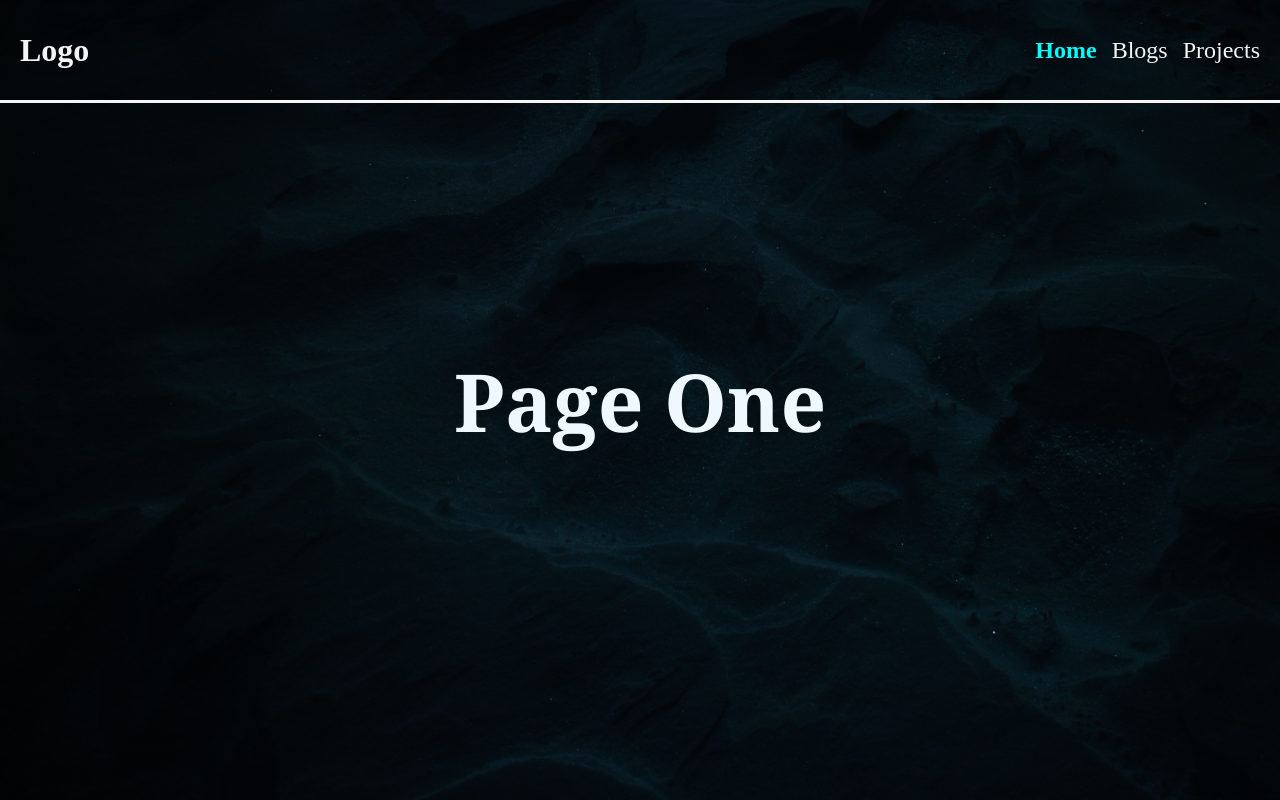
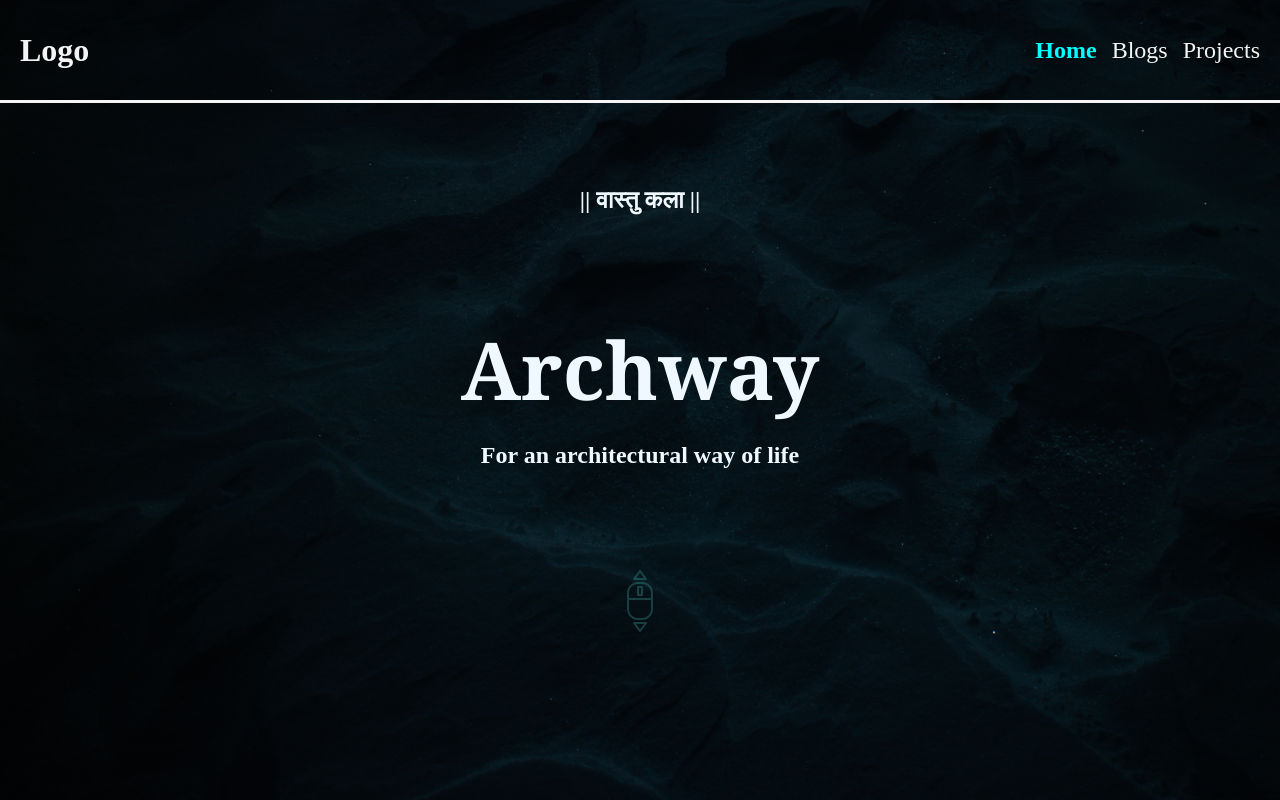
Before and after one commit to patildeep07/archway, a plain HTML site: page index.html in a window 1280 px wide. Drawn offline with Linux system fonts and the light colour scheme.

Commit message:
minor adjustments and content title page

```diff
--- a/app.js
+++ b/app.js
@@ -5,7 +5,7 @@ const header = document.querySelector("header")
 const sectionOne = document.querySelector(".landingPage")
 
 const sectionOneOptions = {
-    rootMargin: "-200px 0px 0px 0px"
+    rootMargin: "-700px 0px 0px 0px"
 }
 
 const sectionOneObserver = new IntersectionObserver (function (entries, sectionOneObserver) {
--- a/css/main.scss
+++ b/css/main.scss
@@ -2,6 +2,13 @@ body {
     width: 100vw;
     height: 100vh;
     margin: 0;
+    padding: 0;
+
+    :-webkit-any(article, aside, nav, section) h1 {
+        font-size: 1.5em;
+        margin-block-start: 0em;
+        margin-block-end: 0em;
+    }
 
     ::-webkit-scrollbar {
         width: 10px;
@@ -197,12 +204,16 @@ body {
         }
 
         section {
+
+            padding: 0;
+
             display: flex;
+            flex-direction: column;
             justify-content: center;
             align-items: center;
             width: 100vw ;
-            // width: calc (100vw - 10px);
-            // height: calc(100vh - 100px);
+            gap: 5em 15px;
+
             scroll-snap-align: start;
             scroll-margin-top: 100px;
 
@@ -231,6 +242,21 @@ body {
                 font-size: 5em;
             }
 
+            // Landing Page css
+
+            .title-tag {
+                display: flex;
+                flex-direction: column;
+                justify-content: center;
+                align-items: center;
+            }
+
+
+
+            .scroll-img {
+                opacity: 0.2;
+            }
+
         }
 
 
--- a/index.html
+++ b/index.html
@@ -10,6 +10,9 @@
 <body>
 
     <div class="container">
+
+        <!-- Header -->
+
         <header class="onScroll">
             <div class="logo">
                 <h2>Logo</h2>
@@ -40,8 +43,20 @@
             </nav>
 
         </header>
+
+        <!-- Body starts here -->
+
         <section class="landingPage">
-            <h1>Page One</h1>
+            <h2>|| वास्तु कला ||</h2>
+
+            <div class="title-tag">
+                <h1>Archway</h1>
+                <h2>For an architectural way of life</h2>
+            </div>
+
+
+            <img src="css/scroll.png" alt="scroll" class="scroll-img">
+
         </section>
 
         <section>
```
Also changed, not shown: css/main.css, css/scroll.png (added), 1 other file.
